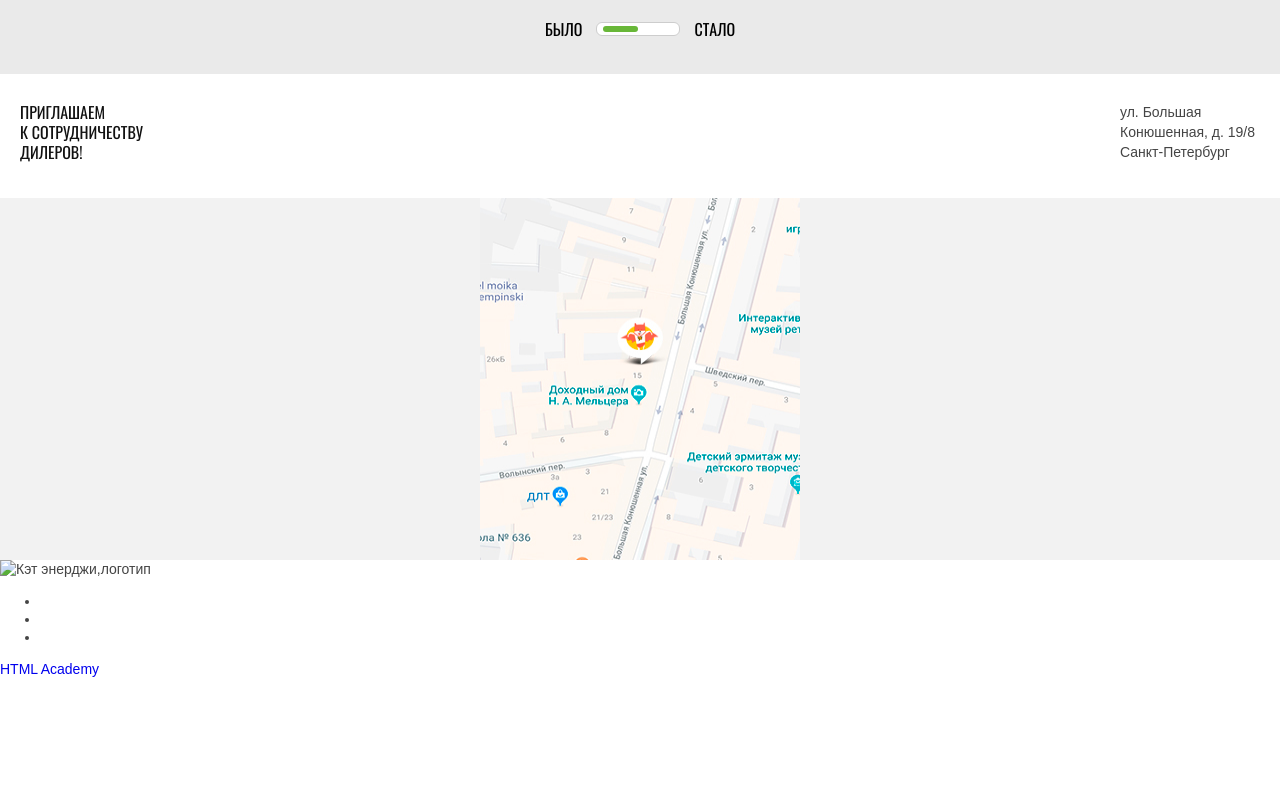
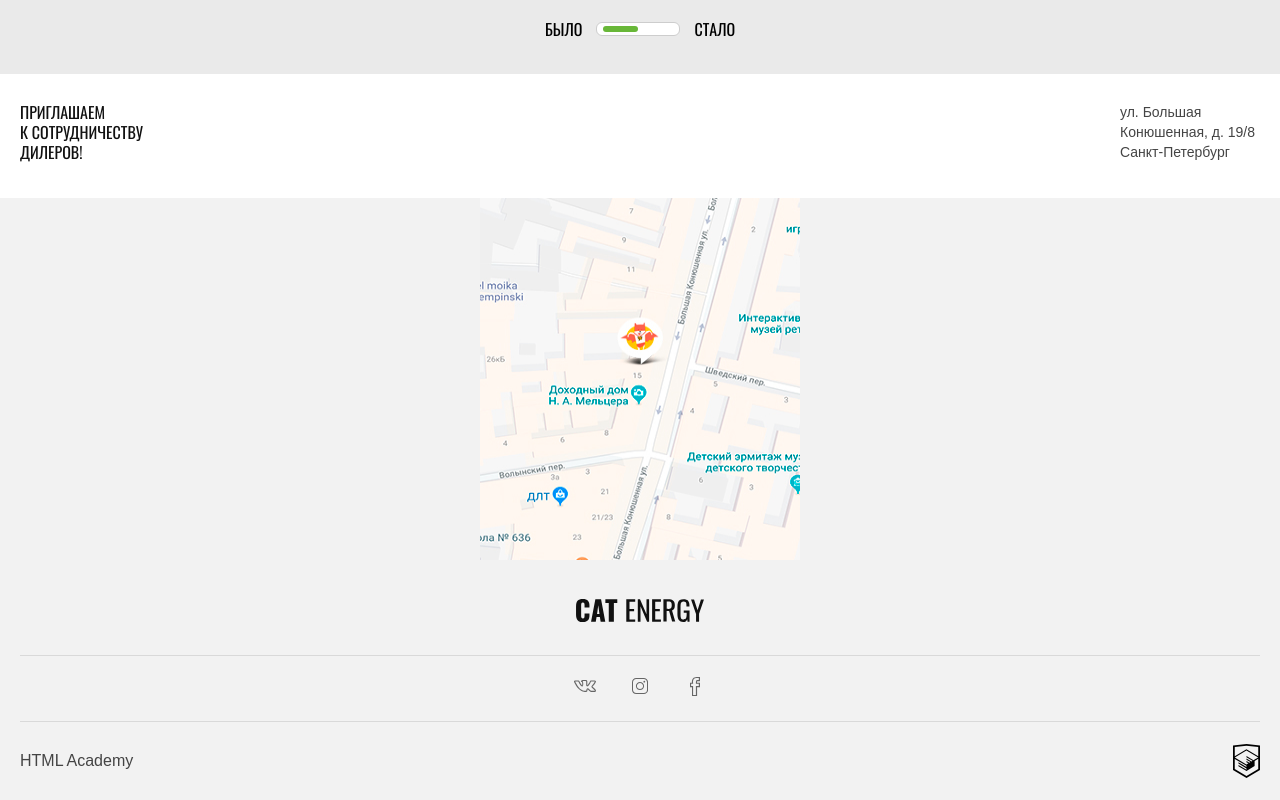
Before and after one commit to nimens55/cat-template, a website: page source/index.html in a window 1280 px wide. Shown: the part 2010-2810 px from the top of the page. Before the commit the page ends 2688 px from the top, so only its background shows below. Drawn offline with nearby package versions, Linux system fonts and the light colour scheme; files that its build step writes are made by us from their sources.

Commit message:
Оформляет секцию footer для мобильной версии

```diff
--- a/source/index.html
+++ b/source/index.html
@@ -120,31 +120,66 @@
         </div>
       </section>
     </main>
-    <footer class="page-footer">
+    <footer class="page-footer container">
       <a class="page-footer__logo">
-        <img src="#" width="128" height="24" alt="Кэт энерджи,логотип">
+        <img src="../img/logo-footer.svg" width="128" height="24" alt="Кэт энерджи,логотип">
       </a>
       <div class="page-footer__socials socials">
         <ul class="socials__list">
           <li class="socials__item">
             <a class="socials__link" href="#">
+              <svg x="0px" y="0px" width="22" height="12" viewBox="0 0 22 12">
+                <path d="M17.6,12c-0.3,0-0.9-0.1-1.5-0.5c-0.5-0.3-0.9-0.7-1.3-1.2c-0.3-0.3-0.9-0.9-1.1-0.9c-0.2,0.1-0.4,0.7-0.3,1.2
+                  c0,0.1,0,0.6-0.3,0.9c-0.3,0.3-0.8,0.4-0.9,0.4h-1.4c-0.7,0-3.2-0.2-5.4-2.3C2.5,7.1,0.2,2.2,0.1,2C0,1.6-0.1,1.2,0.2,0.9
+                  s0.8-0.4,1-0.4h3.1c0.1,0,0.4,0.1,0.7,0.3C5.3,1,5.4,1.3,5.5,1.4c0.7,1.5,1.5,2.8,2.6,4C8.2,5,8.3,4,8.2,3.1c0-0.4-0.1-0.8-0.2-1
+                  C7.9,2,7.7,1.9,7.5,1.9L6.9,1.4c0-0.5,0.5-0.9,0.9-1.1C8.3,0.1,9.1,0,10.1,0h0.5c0.9,0,1.2,0.1,1.6,0.1c1.2,0.3,1.2,1.3,1.1,2.5v1.6
+                  c0,0.3,0,0.8,0.1,1c0.2-0.1,0.6-0.5,1.5-1.9c0.6-0.9,1-1.9,1.1-2.1c0.1-0.3,0.4-0.7,1.2-0.7h3.4c0.7,0,1.2,0.2,1.3,0.7
+                  c0.2,0.5,0.1,1.3-1.7,3.5c-0.3,0.3-0.5,0.6-0.7,0.9c-0.5,0.4-0.9,1-0.9,1.1s0.5,0.5,0.9,0.9c1.1,0.9,1.9,1.7,2.2,2.3
+                  c0.4,0.6,0.3,1,0.2,1.3c-0.3,0.7-1.2,0.7-1.4,0.8h-2.8C17.7,12,17.6,12,17.6,12z M13.7,8.3c0.7,0,1.2,0.6,1.8,1.2
+                  c0.4,0.4,0.7,0.8,1.1,1c0.5,0.3,1,0.3,1,0.3h2.9c0.1,0,0.3-0.1,0.4-0.1c0,0,0-0.1-0.1-0.1c-0.3-0.5-1-1.3-2-2.1
+                  c-0.9-0.7-1.3-1.1-1.4-1.7c0-0.6,0.4-1.1,1.2-2.1c0.2-0.2,0.4-0.5,0.7-0.8c1.1-1.4,1.4-2,1.5-2.3h-3.9c0,0.4-0.5,1.5-1.1,2.4
+                  c-1.4,2.1-2,2.4-2.5,2.4c-0.1,0-0.3,0-0.4-0.1c-0.7-0.4-0.7-1.4-0.7-2.1V3.9V2.6c0.1-1.3,0-1.3-0.3-1.4c-0.3-0.1-0.5-0.1-1.4-0.1H10
+                  c-0.5,0-1,0-1.4,0.1l0.2,0.2c0.4,0.5,0.4,1.5,0.4,1.7c0.1,1.3,0,2.9-0.7,3.3c-0.1,0-0.2,0.1-0.4,0.1C7.5,6.5,6.8,5.8,5.6,4
+                  C5,2.9,4.5,1.8,4.5,1.8s0-0.1-0.1-0.1S4.2,1.6,4.2,1.6H1.3H1.2c0.4,0.9,2.5,5,4.8,7.2c2,1.9,4.3,2,4.7,2h1.4c0,0,0.2,0,0.2-0.1v-0.1
+                  c0-0.2,0-2,1.2-2.3C13.5,8.3,13.7,8.3,13.7,8.3z"/>
+              </svg>
               <span class="visually-hidden">Вконтакте</span>
             </a>
           </li>
           <li class="socials__item">
             <a class="socials__link" href="#">
+              <svg x="0px" y="0px" width="16" height="16"  viewBox="0 0 16 16">
+                <path d="M11.8,1C13.6,1,15,2.4,15,4.2v7.7c0,1.7-1.4,3.1-3.1,3.1H4.2C2.4,15,1,13.6,1,11.8V4.2C1,2.4,2.4,1,4.2,1H11.8
+                  M11.8,0H4.2C1.9,0,0,1.9,0,4.2v7.7C0,14.1,1.9,16,4.2,16h7.7c2.3,0,4.2-1.9,4.2-4.2V4.2C16,1.9,14.1,0,11.8,0z"/>
+                <path d="M8,4.9c1.7,0,3.1,1.4,3.1,3.1S9.7,11.1,8,11.1S4.9,9.7,4.9,8S6.3,4.9,8,4.9 M8,3.9C5.7,3.9,3.9,5.7,3.9,8
+                  s1.8,4.1,4.1,4.1s4.1-1.8,4.1-4.1S10.3,3.9,8,3.9z"/>
+                <circle cx="12.3" cy="3.7" r="0.9"/>
+              </svg>
               <span class="visually-hidden">Инстаграм</span>
             </a>
           </li>
           <li class="socials__item">
             <a class="socials__link" href="#">
+              <svg x="0px" y="0px" width="10" height="19" viewBox="0 0 10 19">
+                <path d="M7.1,19H2v-8.8H0V5.8h1.9C1.8,3.8,2.1,2.4,3,1.4C3.8,0.5,5,0.1,6.5,0H10v4.2H7.2C7.1,4.4,7,5,7,5.8h3v4.4H7.1V19z
+                M3.1,18 h2.8V9.1h2.9V6.8H5.9V6.3c0-1.4,0-2.6,0.7-3.1l0.1-0.1h2.1V1H6.5c-1.2,0.1-2,0.4-2.6,1c-0.8,0.8-1,2.3-0.8,4.2l0.1,0.6H1.1v2.3h2V18
+                z"/>
+              </svg>
               <span class="visually-hidden">Фейсбук</span>
             </a>
           </li>
         </ul>
       </div>
-      <a class="copyright" href="#">
+      <a class="page-footer__copyright copyright" href="#">
         <span class="copyright__text">HTML Academy</span>
+        <svg width="27" height="34" viewBox="0 0 27 34">
+          <path d="M13.6426 0.0157537L13.5 0L0 1.40733V26.0129L13.5 34L27 26.0129V1.40733L13.6426 0.0157537ZM25.2344 25.0151L13.5 31.9573L1.76561
+          25.0151V14.9293L13.4507 21.8451L13.4701 23.0984L5.45351 18.3548L5.44295 19.5801L13.4894 24.3885L13.5088 25.675L5.46408 20.9174L5.45351
+          22.1427L13.5 26.9511L21.6239 22.1182V20.8929V16.909L25.2432 14.7595L25.2344 25.0151ZM25.2344 13.4519L22.0147 15.3319L20.5325 16.2071L13.4666
+          12.0201L13.456 13.2454L19.4957 16.818L19.4429 16.8495L19.3126 16.9247L18.4536 17.4166L13.4666 14.4689L13.456 15.6942L17.3921 18.0222L16.4591
+          18.6314L16.438 18.6436L13.4666 16.902L13.456 18.1273L15.4029 19.2615L13.4155 20.4483L1.7973 13.5762L13.4349 6.61831L25.2344 13.4519ZM25.2344
+          12.2266L13.4401 5.31075L1.76561 12.2196V2.9897L13.5 1.76442L25.2344 2.9897V12.2266Z"/>
+        </svg>
       </a>
     </footer>
   </body>
--- /dev/null
+++ b/source/less/blocks/copyright.less
@@ -0,0 +1,11 @@
+.copyright {
+  display: flex;
+  justify-content: space-between;
+  align-items: center;
+}
+
+.copyright__text {
+  font-size: 16px;
+  line-height: 18px;
+  color: @special-dark-grey;
+}
--- /dev/null
+++ b/source/less/blocks/page-footer.less
@@ -0,0 +1,27 @@
+.page-footer {
+  display: flex;
+  flex-direction: column;
+  align-items: center;
+  padding-top: 39px;
+  padding-bottom: 22px;
+
+  background-color: @basic-grey;
+}
+
+.page-footer__logo {
+  width: 128px;
+  height: 24px;
+  margin-bottom: 32px;
+}
+
+.page-footer__socials {
+  align-self: stretch;
+  padding: 10px 20px;
+  border-top: 1px solid #D9D9D9;
+  border-bottom: 1px solid #D9D9D9;
+  margin-bottom: 22px;
+}
+
+.page-footer__copyright {
+  align-self: stretch;
+}
--- /dev/null
+++ b/source/less/blocks/socials.less
@@ -0,0 +1,30 @@
+.socials__list {
+  display: flex;
+  flex-wrap: wrap;
+  justify-content: center;
+  margin: 0;
+  padding: 0;
+
+  list-style: none;
+}
+
+.socials__item {
+  margin-right: 15px;
+  margin-bottom: 5px;
+
+  &:last-child {
+    margin-right: 0;
+  }
+}
+
+.socials__link {
+  display: flex;
+  justify-content: center;
+  align-items: center;
+  width: 40px;
+  height: 40px;
+}
+
+.socials__link svg {
+  fill: @special-grey-3;
+}
--- a/source/less/style.less
+++ b/source/less/style.less
@@ -16,3 +16,6 @@
 @import "blocks/example.less";
 @import "blocks/toggle.less";
 @import "blocks/contacts.less";
+@import "blocks/page-footer.less";
+@import "blocks/socials.less";
+@import "blocks/copyright.less";
```
